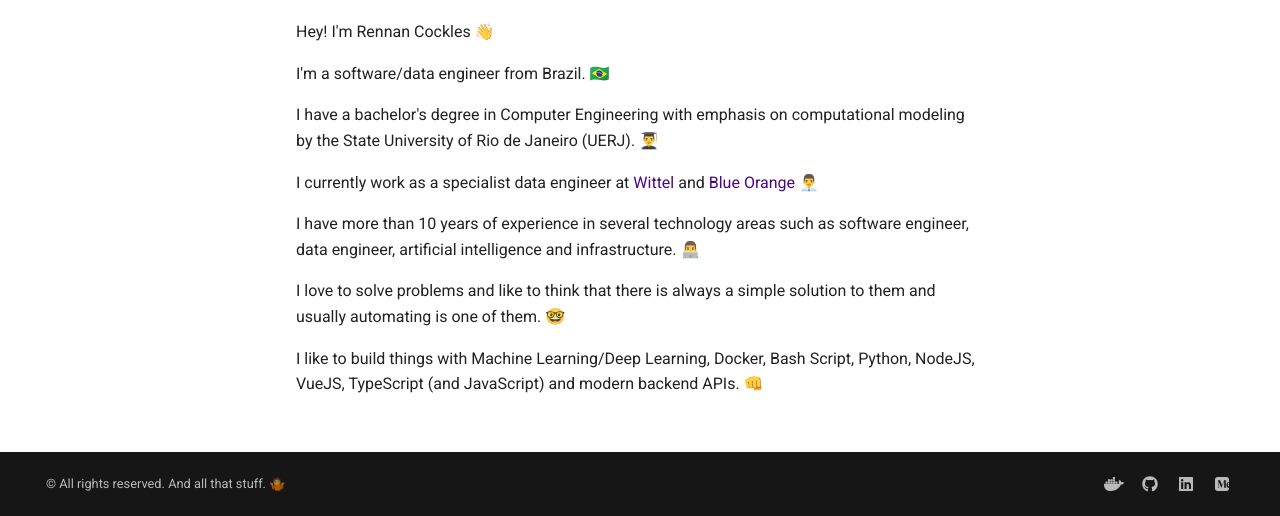
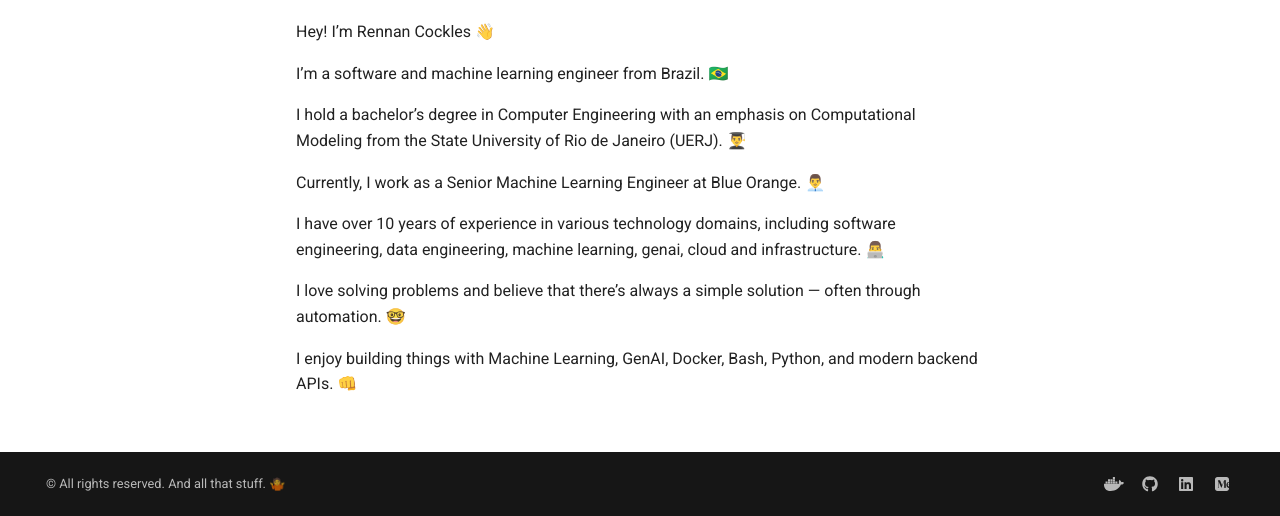
Before and after one commit to rennancockles/rennancockles.github.io, an MkDocs documentation site: the page built from docs/index.md, in a window 1280 px wide, cut to the strip 384-900 px from the top of the page. Built offline with MkDocs 1.6.1 and Material for MkDocs 9.7.7, drawn with Linux system fonts in a browser that asks for light colours.

Commit message:
Update index.md

```diff
--- a/docs/index.md
+++ b/docs/index.md
@@ -2,16 +2,17 @@
   <img src="https://avatars.githubusercontent.com/u/2038003?s=1508&v=4" alt="Avatar" class="avatar-img"/>
 </div>
 
-Hey! I'm Rennan Cockles 👋
 
-I'm a software/data engineer from Brazil. 🇧🇷
+Hey! I’m Rennan Cockles 👋
 
-I have a bachelor's degree in Computer Engineering with emphasis on computational modeling by the State University of Rio de Janeiro (UERJ). 👨‍🎓
+I’m a software and machine learning engineer from Brazil. 🇧🇷
 
-I currently work as a specialist data engineer at <a href="https://wittel.com" rel="noopener noreferrer nofollow" target="_blank">Wittel</a> and <a href="https://blueorange.digital" rel="noopener noreferrer nofollow" target="_blank">Blue Orange</a> 👨‍💼
+I hold a bachelor’s degree in Computer Engineering with an emphasis on Computational Modeling from the State University of Rio de Janeiro (UERJ). 👨‍🎓
 
-I have more than 10 years of experience in several technology areas such as software engineer, data engineer, artificial intelligence and infrastructure. 👨‍💻
+Currently, I work as a Senior Machine Learning Engineer at Blue Orange. 👨‍💼
 
-I love to solve problems and like to think that there is always a simple solution to them and usually automating is one of them. 🤓
+I have over 10 years of experience in various technology domains, including software engineering, data engineering, machine learning, genai, cloud and infrastructure. 👨‍💻
 
-I like to build things with Machine Learning/Deep Learning, Docker, Bash Script, Python, NodeJS, VueJS, TypeScript (and JavaScript) and modern backend APIs. 👊
+I love solving problems and believe that there’s always a simple solution — often through automation. 🤓
+
+I enjoy building things with Machine Learning, GenAI, Docker, Bash, Python, and modern backend APIs. 👊
```
